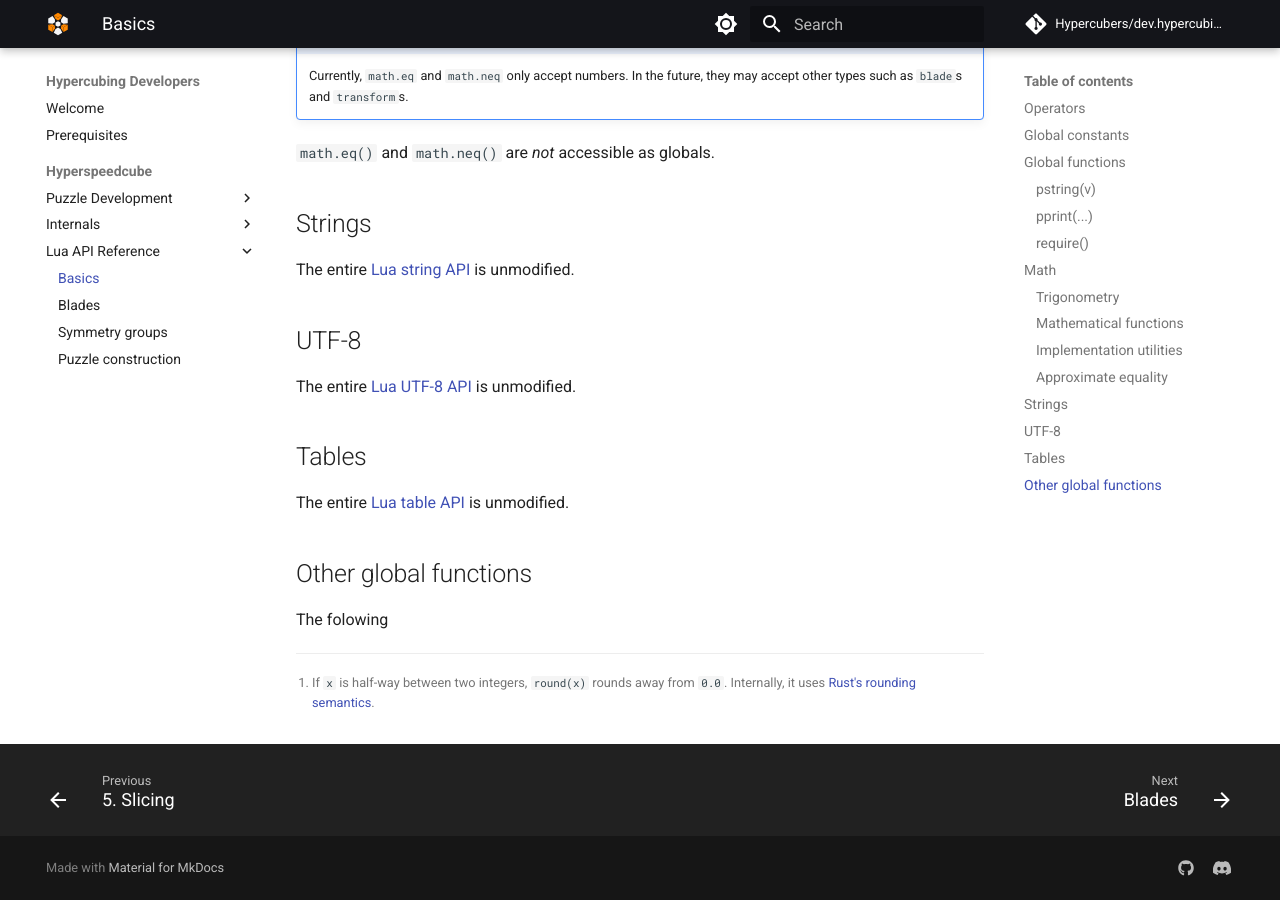
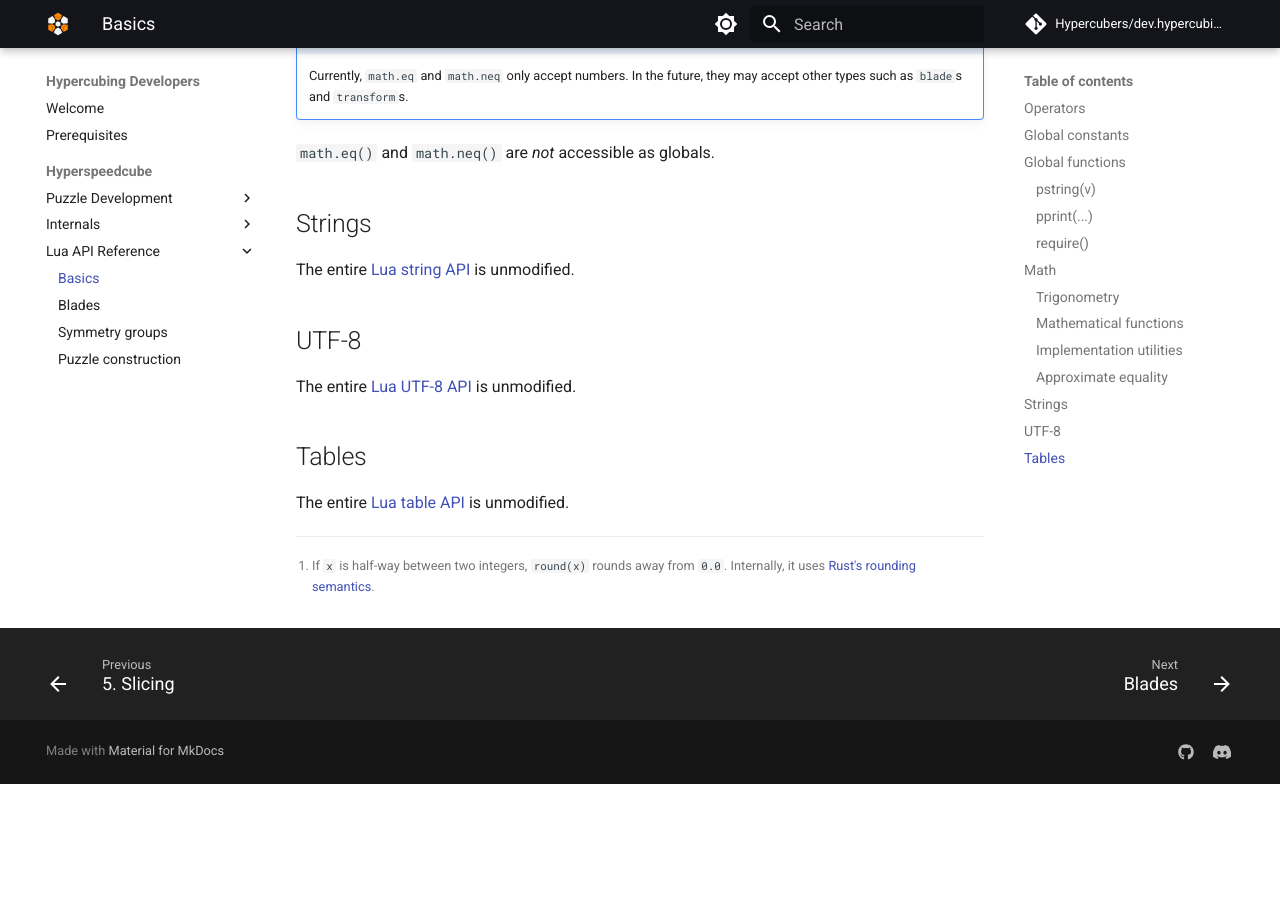
Before and after one commit to Hypercubers/dev.hypercubing.xyz, an MkDocs documentation site: the page built from docs/hsc/lua/basic.md, in a window 1280 px wide and 900 px high, scrolled down 4333 px. Built offline with MkDocs 1.6.1 and Material for MkDocs 9.7.7, drawn with Linux system fonts in a browser that asks for light colours; comment, search, counter and statistics services are not loaded; after the commit the page ends 5117 px from its top, so only the background shows below that.

Commit message:
Remove unfinished bit at the end of `basics.md`

```diff
--- a/docs/hsc/lua/basic.md
+++ b/docs/hsc/lua/basic.md
@@ -190,7 +190,3 @@ The entire [Lua UTF-8 API](https://www.lua.org/manual/5.4/manual.html#6.5) is un
 ## Tables
 
 The entire [Lua table API](https://www.lua.org/manual/5.4/manual.html#6.6) is unmodified.
-
-## Other global functions
-
-The folowing
```
